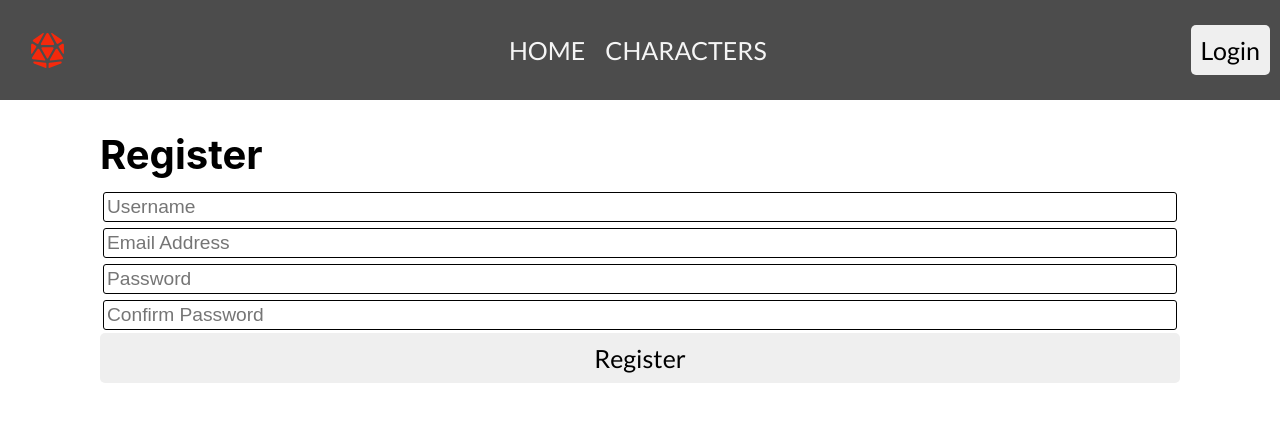
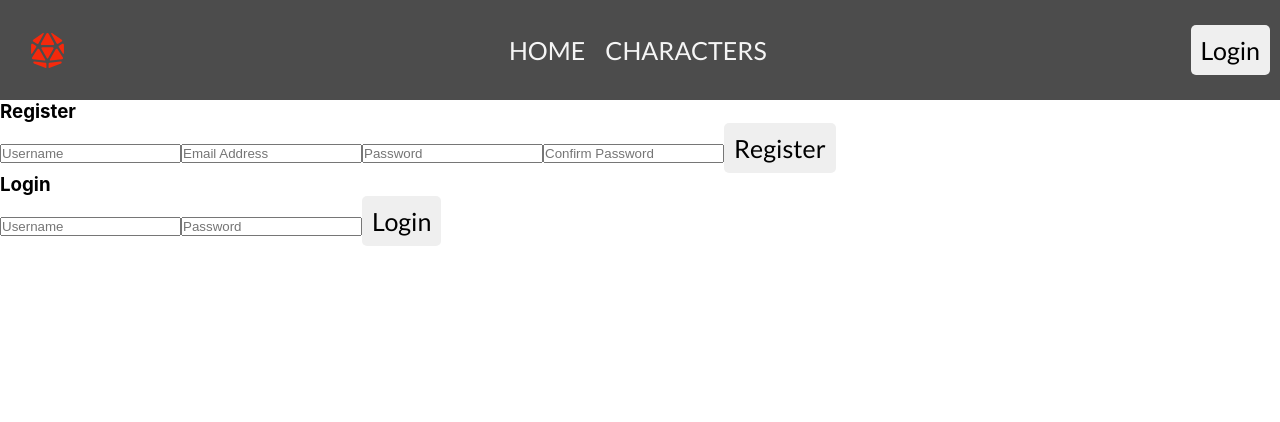
Before and after one commit to FefesG5/genshin_teams, a React (Create React App) app in the folder frontend/: page / in a window 1280 px wide. Both pictures are taken after a click on the button "Login". Shown: the top 422 px of the page. Built offline with nearby package versions, Linux system fonts and the light colour scheme; no server answers.

Commit message:
feat: update to authentication page

```diff
--- a/frontend/src/App.js
+++ b/frontend/src/App.js
@@ -6,7 +6,6 @@ import Authentication from "./components/Authentication";
 
 function App() {
   // STATES
-  // Buttons
 
   // Characters Data
   const [charactersImages, setCharactersImages] = useState([]);
@@ -20,7 +19,13 @@ function App() {
     confirmPassword: "",
   });
 
+  const [loginData, setLoginData] = useState({
+    username: "",
+    password: "",
+  });
+
   const [currentPage, setCurrentPage] = useState("HOME");
+
   // ------------------------- //
 
   // USE EFFECTS
@@ -78,11 +83,19 @@ function App() {
     }));
   }
 
+  function handleLogin(event) {
+    const { name, value } = event.target;
+    setLoginData((previousLoginData) => ({
+      ...previousLoginData,
+      [name]: value,
+    }));
+  }
+
   const handleSubmitRegistration = async (event) => {
     event.preventDefault();
     if (
       registrationData.username === "" ||
-      registrationData.password > 4 ||
+      registrationData.password.length < 4 ||
       registrationData.email === ""
     ) {
       console.log("Invalid Input(s)");
@@ -132,8 +145,6 @@ function App() {
     }
   };
   // ------------------------- //
-
-  // ------------------------- //
   return (
     <div className="App">
       <Header
@@ -153,6 +164,8 @@ function App() {
           handleRegistration={handleRegistration}
           registrationData={registrationData}
           handleSubmitRegistration={handleSubmitRegistration}
+          handleLogin={handleLogin}
+          loginData={loginData}
         />
       )}
     </div>
--- a/frontend/src/components/Authentication.jsx
+++ b/frontend/src/components/Authentication.jsx
@@ -1,15 +1,21 @@
 import React from "react";
 
 import Button from "./Button";
+import Login from "./Login";
 import "../styles/authentication.css";
 
 export default function Authentication(props) {
-  const { registrationData, handleRegistration, handleSubmitRegistration } =
-    props;
+  const {
+    registrationData,
+    handleRegistration,
+    handleSubmitRegistration,
+    loginData,
+    handleLogin,
+  } = props;
   console.log(registrationData);
   return (
     <>
-      <form className="login--form" onSubmit={handleSubmitRegistration}>
+      <form className="registeration--form" onSubmit={handleSubmitRegistration}>
         <h3 className="register--title">Register</h3>
         <input
           type="text"
@@ -45,6 +51,7 @@ export default function Authentication(props) {
         />
         <Button buttonName={"Register"} />
       </form>
+      <Login loginData={loginData} handleLogin={handleLogin} />
     </>
   );
 }
--- /dev/null
+++ b/frontend/src/components/Login.jsx
@@ -0,0 +1,28 @@
+import React from "react";
+import Button from "./Button";
+import "../styles/login.css";
+
+export default function Login(props) {
+  const { handleLogin, loginData } = props;
+  console.log(loginData);
+  return (
+    <form className="login--form">
+      <h3 className="register--title">Login</h3>
+      <input
+        type="text"
+        placeholder="Username"
+        className="form-input-element"
+        name="username"
+        onChange={handleLogin}
+      />
+      <input
+        type="password"
+        placeholder="Password"
+        className="form-input-element"
+        name="password"
+        onChange={handleLogin}
+      />
+      <Button buttonName={"Login"} />
+    </form>
+  );
+}
--- a/frontend/src/styles/authentication.css
+++ b/frontend/src/styles/authentication.css
@@ -1,4 +1,8 @@
-.login--form {
+/* .authentication--form {
+  display: flex;
+}
+
+.registeration--form {
   display: flex;
   justify-content: center;
   flex-direction: column;
@@ -16,4 +20,4 @@
   margin: 3px;
   border: 1px solid black;
   border-radius: 3px;
-}
+} */
```
Also changed, not shown: frontend/src/styles/login.css (added).
